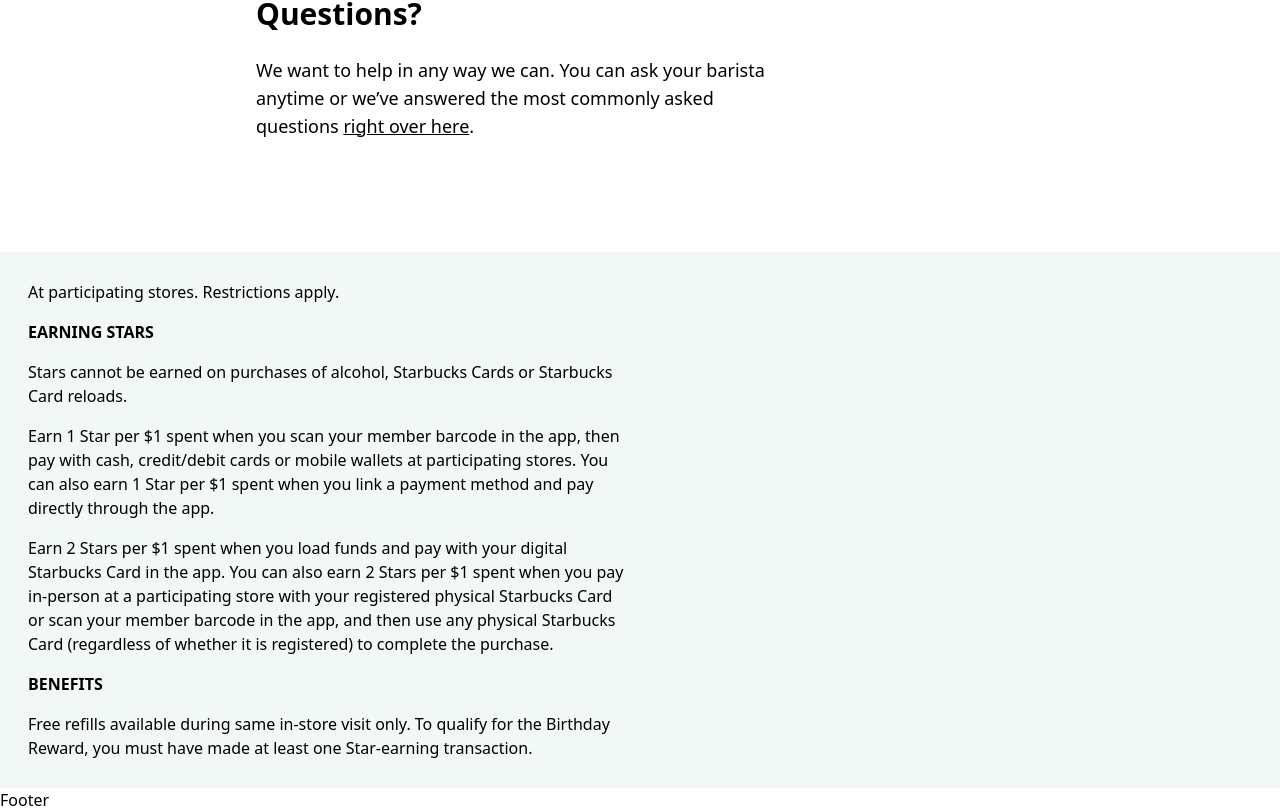
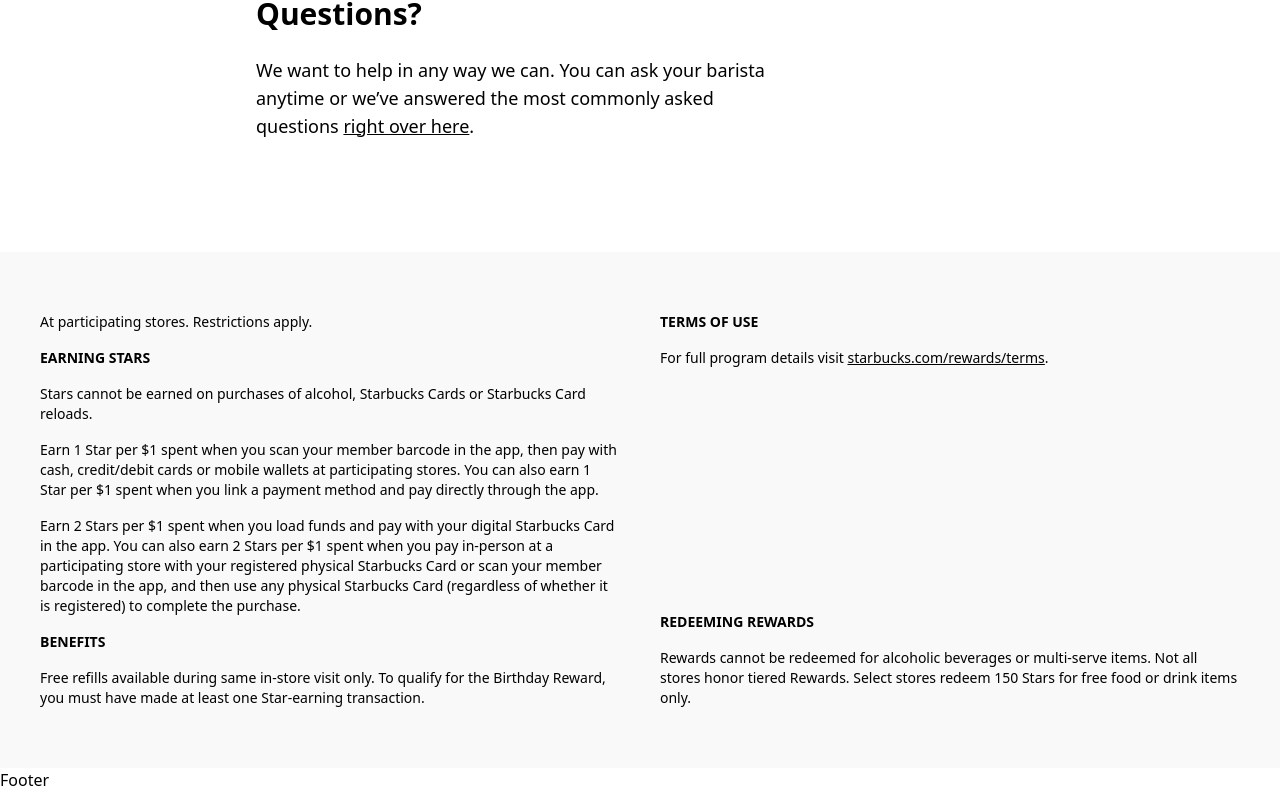
Before and after one commit to davidFCDev/starbucks-react, a React (Vite) app: page / in a window 1280 px wide. Shown: the part 3458-4270 px from the top of the page. Built offline with nearby package versions, Linux system fonts and the light colour scheme.

Commit message:
stars done

```diff
--- a/src/components/Rewards.jsx
+++ b/src/components/Rewards.jsx
@@ -10,8 +10,8 @@
         </p>
       </div>
 
-      <footer className="flex bg-sb-palid-green w-full p-5">
-        <div className="flex flex-col gap-4 w-[50%] p-2 justify-center ">
+      <footer className="flex bg-sb-gray2 w-full px-5 py-10 text-sm">
+        <div className="flex flex-col gap-4 w-[50%] p-5 justify-center ">
           <p>At participating stores. Restrictions apply.</p>
           <h3 className="font-semibold">EARNING STARS</h3>
           <p>
@@ -39,8 +39,26 @@
             Star-earning transaction.
           </p>
         </div>
-        <div>
 
+        <div className="flex flex-col w-[50%] p-5 justify-between">
+          <div className="flex flex-col gap-4">
+            <h3 className="font-semibold">TERMS OF USE</h3>
+            <p>
+              For full program details visit{" "}
+              <span className="underline hover:no-underline">
+                starbucks.com/rewards/terms
+              </span>
+              .
+            </p>
+          </div>
+          <div className="flex flex-col gap-4">
+            <h3 className="font-semibold">REDEEMING REWARDS</h3>
+            <p>
+              Rewards cannot be redeemed for alcoholic beverages or multi-serve
+              items. Not all stores honor tiered Rewards. Select stores redeem
+              150 Stars for free food or drink items only.
+            </p>
+          </div>
         </div>
       </footer>
     </div>
--- a/tailwind.config.js
+++ b/tailwind.config.js
@@ -10,6 +10,7 @@
         "sb-light-green": "#d4e9e2",
         "sb-gray": "#f3f1e7",
         "sb-palid-green": "#f1f8f6",
+        "sb-gray2": "#F9F9F9",
       },
     },
   },
```
